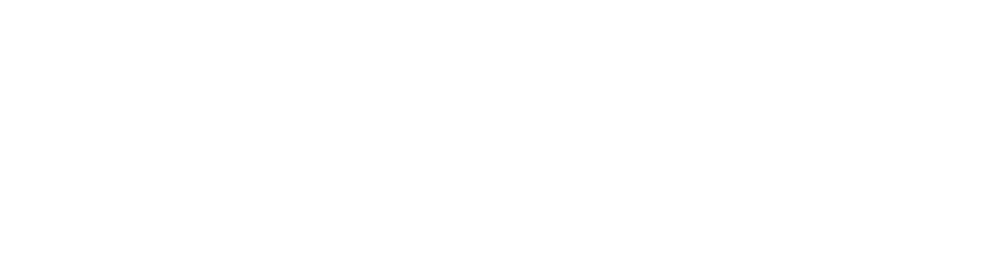
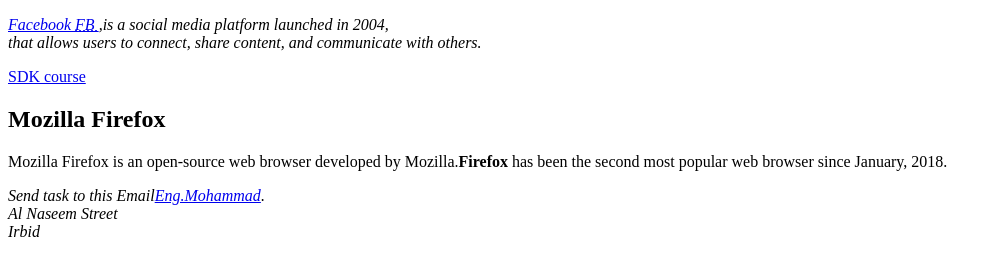
Before and after one commit to mohammad2001ah/first--repo123, a plain HTML site: page intro1 html/index.html in a window 1280 px wide. Shown: the whole page, without its empty margins (0-1002 px from the left). Drawn offline with Linux system fonts and the light colour scheme.

Commit message:
Task One

```diff
--- a/intro1 html/index.html
+++ b/intro1 html/index.html
@@ -4,6 +4,30 @@
         <title>my first web page</title>
     </head>
     <body>
+        <p>
+            <!--first tag -->
+            <dfn>
+                <a href="https://web.facebook.com/" ><!--second tag(abbr)-->
+                Facebook <abbr title="Facebook">FB </abbr></a> ,is a social media platform launched in 2004,<br>
+                that allows users to connect, share content, and communicate with others.
+            </dfn>
+        </p>
+        <!--Third tag-->
+        <nav>
+            <a href="/https://learnworld.learnworlds.com//">SDK course</a>
+        </nav>
+        <!--Fourth element-->
+        <article>
+            <h2>Mozilla Firefox</h2>
+            <p>Mozilla Firefox is an open-source web browser developed by Mozilla.<b>Firefox</b> has been the second most popular web browser since January, 2018.</p>
+        </article>
+        <!--Fifth element-->
+        <address>
+            Send task to this Email<a href="mailto:m.lutfi@sdkjordan.com">Eng.Mohammad</a>.<br>
+            Al Naseem Street <br>
+            Irbid
+        </address>
+
 
 
     </body>
```
